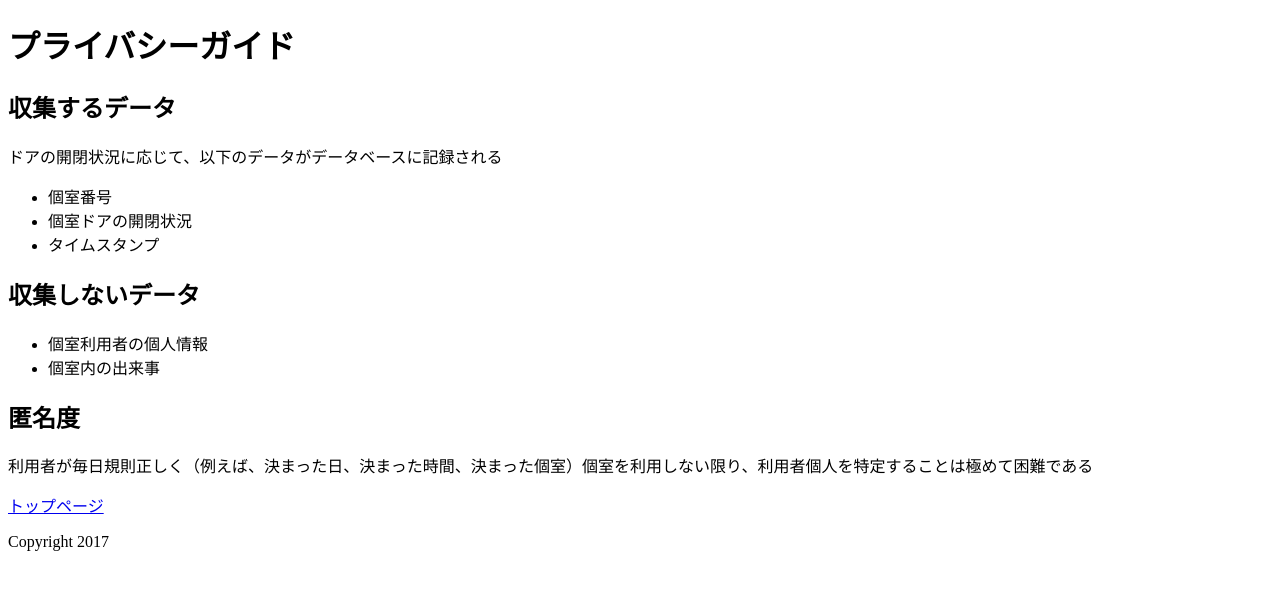
After one commit to schth/WC-Project, a PHP site: page /privacyguide.html in a window 1280 px wide. The commit adds this page. Shown: the top 590 px of the page. Run offline with PHP 8.4, Linux system fonts and the light colour scheme.

Commit message:
add user privacy guide

```diff
--- a/prototype/html/index.php
+++ b/prototype/html/index.php
@@ -57,4 +57,10 @@
       </p>
     </div>
   </body>
+
+<footer>
+<a href="privacyguide.html">プライバシーガイド</a>
+<p>Copyright 2017</p>
+</footer>
+
 </html>
--- /dev/null
+++ b/prototype/html/privacyguide.html
@@ -0,0 +1,36 @@
+<!DOCTYPE html>
+<html lang="ja">
+
+<head>
+  <meta name="generator" content="HTML Tidy for HTML5 (experimental) for Windows https://github.com/w3c/tidy-html5/tree/c63cc39" />
+  <meta charset="UTF-8" />
+  <title>Privacy guide for users</title>
+</head>
+
+<body>
+  <h1> プライバシーガイド</h1>
+  <h2> 収集するデータ</h2>
+  <p>ドアの開閉状況に応じて、以下のデータがデータベースに記録される</p>
+  <ul>
+    <li>個室番号</li>
+    <li>個室ドアの開閉状況</li>
+    <li>タイムスタンプ</li>
+  </ul>
+
+  <h2> 収集しないデータ</h2>
+  <ul>
+    <li>個室利用者の個人情報</li>
+    <li>個室内の出来事</li>
+  </ul>
+
+  <h2> 匿名度</h2>
+  <p>利用者が毎日規則正しく（例えば、決まった日、決まった時間、決まった個室）個室を利用しない限り、利用者個人を特定することは極めて困難である</p>
+
+</body>
+
+<footer>
+<a href="index.php">トップページ</a>
+<p>Copyright 2017</p>
+</footer>
+
+</html>
```
Also changed, not shown: prototype/html/css/wc.css (line endings or trailing spaces).
